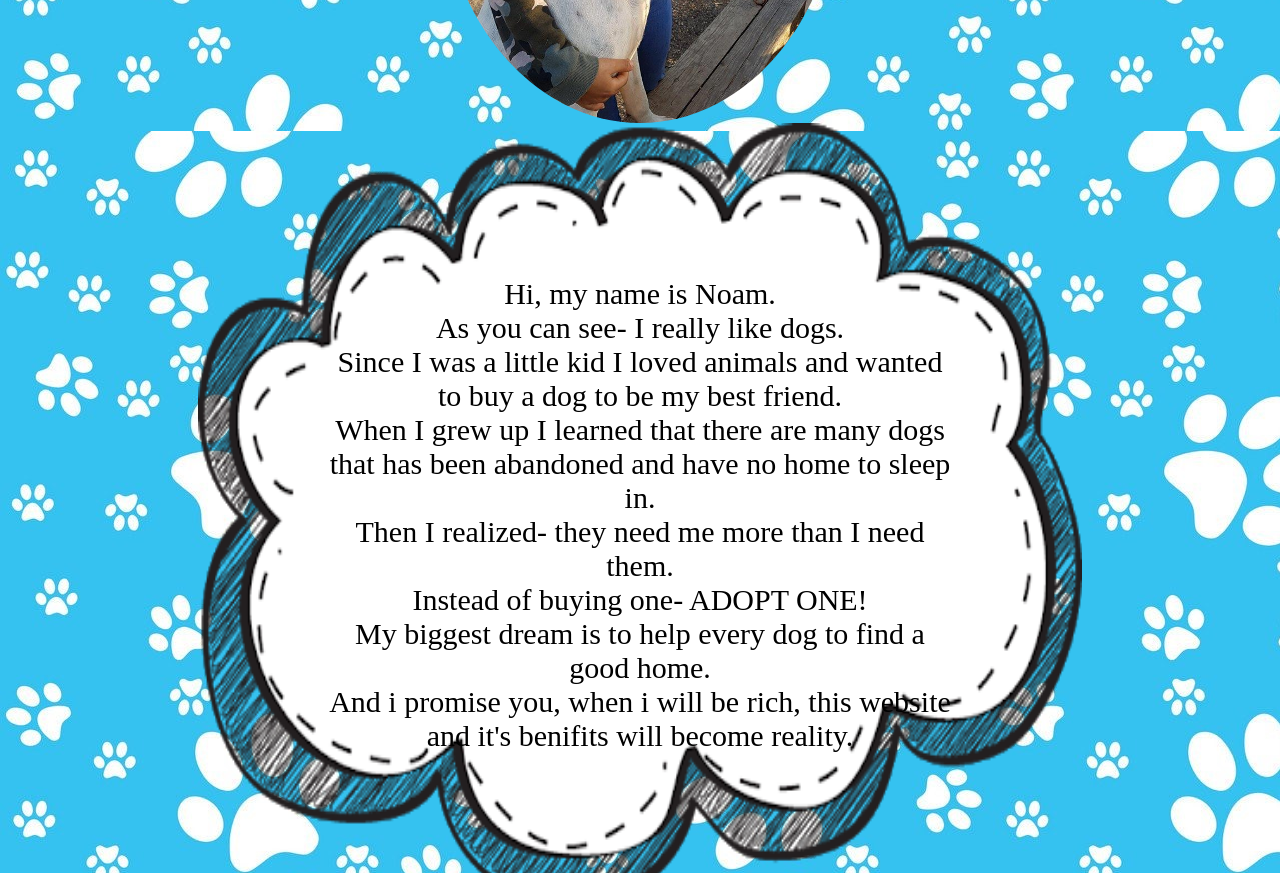
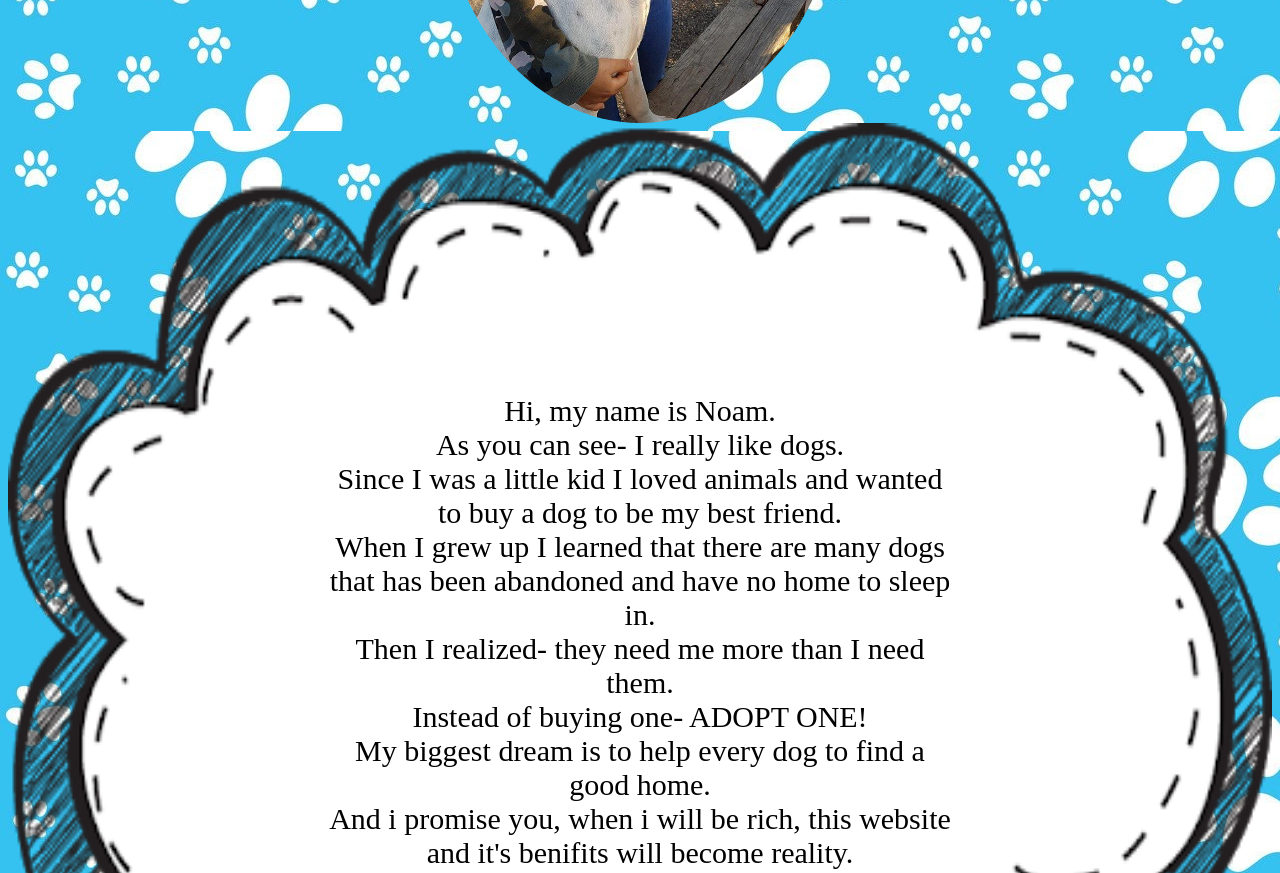
Before and after one commit to noam745/html, a plain HTML site: page doggy style.html in a window 1280 px wide. Shown: the part 860-1733 px from the top of the page. Drawn offline with Linux system fonts and the light colour scheme.

Commit message:
Update doggy style.html

```diff
--- a/doggy style.html
+++ b/doggy style.html
@@ -69,7 +69,7 @@
 	<img src="me and st.jpg" style="border-radius: 50%" width="400" height="500" />
 	<br>
 	<div class="cloud">
-  <img src="cloud2.png" alt="Bone" style="width:70%;height:100%">
+  <img src="cloud2.png" alt="Bone" style="width:100%;height:130%">
   <div class="cloud2"><p>
 	Hi, my name is Noam. <br> As you can see- I really like dogs.<br>
 Since I was a little kid I loved animals and wanted to buy a dog to be my best friend.<br>
```
